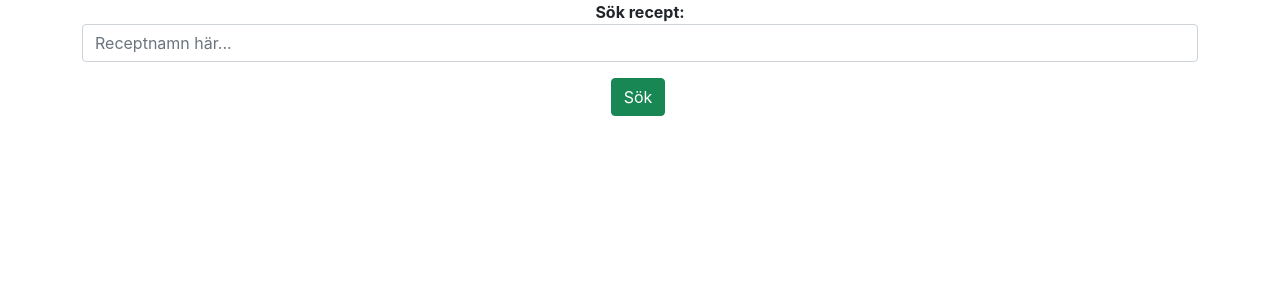
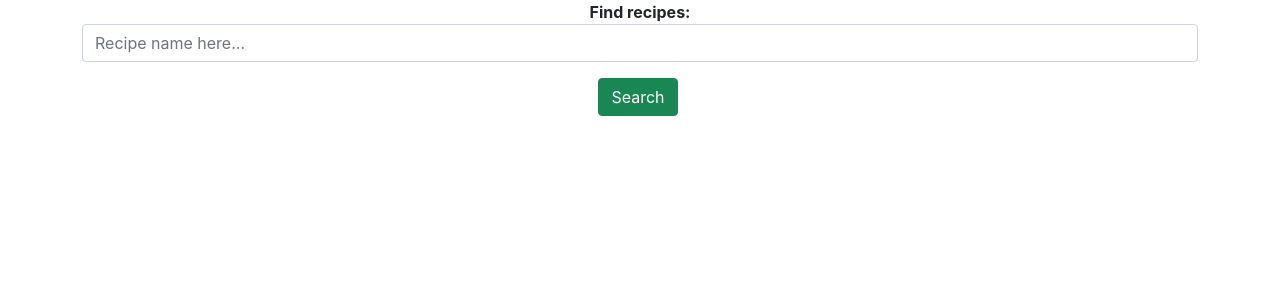
Before and after one commit to FilipNordqvist/food-react-app, a React (Create React App) app in the folder food-app/: page / in a window 1280 px wide. Shown: the top 300 px of the page. Built offline with nearby package versions, Linux system fonts and the light colour scheme.

Commit message:
Added method to retrieve specific id

```diff
--- a/food-app/src/App.js
+++ b/food-app/src/App.js
@@ -16,8 +16,9 @@ function App() {
   };
 
   const handleIdRecipeSearch = async (id) => {
-    const result = await searchRecipeById(id);
-    console.log(result);
+    console.log(id);
+    //const result = await searchRecipeById(id);
+    //console.log(result);
   }
 
 
@@ -26,18 +27,18 @@ function App() {
     <div className="App">
       <InputField
         id = "recipes"
-        labelTitle = "Sök recept:"
-        placeholder = "Receptnamn här..."
+        labelTitle = "Find recipes:"
+        placeholder = "Recipe name here..."
         onChange = {(e) => setSearchTerm(e.target.value)}
         value = {searchTerm}
       />
       <Button
-        text = "Sök"
+        text = "Search"
         onClick = {() => handleRecipesSearch(searchTerm)}
       />
       <RecipeList
         recipes={searchResult}
-
+        searchRecipe={handleIdRecipeSearch}
       />
     </div>
   );
--- a/food-app/src/components/Recipe/index.js
+++ b/food-app/src/components/Recipe/index.js
@@ -2,16 +2,16 @@ import React from 'react';
 import styles from './recipe.module.css';
 
 
-const Recipe = ({recipe, addFavorite}) => {
-
-
+const Recipe = ({recipe, searchRecipe, addFavorite}) => {
     return (
         <div className = "card col-md-6 col-lg-3" data-grade = {recipe.grade} data-title= {recipe.title}>
             <img src={recipe.image} className="card-img-top" alt={recipe.title}></img>
             <div className="card-body">
             <h5 className="card-title">{recipe.title}</h5>
 
-            <a href="#" class="btn btn-primary">See recipe</a>
+            <button className="btn btn-primary" onClick={() => searchRecipe(recipe.id)}>
+            See recipe
+            </button>
         <img src="/images/star.png" alt="Favorite recipe" className={styles.favorite} onClick={ () => addFavorite(recipe.title)}></img>
             </div>
         </div>
--- a/food-app/src/components/RecipeList/index.js
+++ b/food-app/src/components/RecipeList/index.js
@@ -2,11 +2,11 @@ import React from 'react';
 import Recipe from '../Recipe';
 import styles from './recipelist.module.css';
 
-const RecipeList = ({recipes, onDelete}) => {
+const RecipeList = ({recipes, searchRecipe}) => {
     return(
         <div className="mt-3">
             {recipes.map((recipe) => (
-                <Recipe key={recipe.id} recipe={recipe} onDelete={onDelete} />
+                <Recipe key={recipe.id} recipe={recipe} searchRecipe={searchRecipe} />
             ))}
         </div>
     );
```
